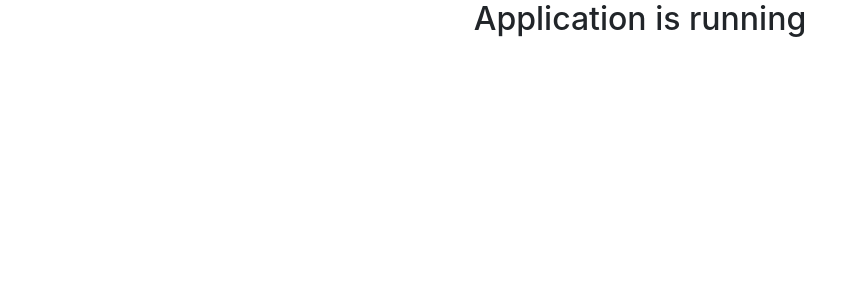
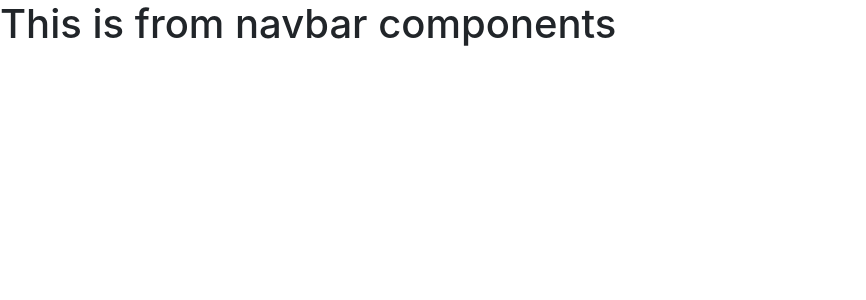
Before and after one commit to sowrovsarkar63/Adventourous-Touring-Web-App-With-React-Front-End, a React (Create React App) app: page / in a window 1280 px wide. Shown: the top 300 px of the page, without its empty margins (0-866 px from the left). Built offline with nearby package versions, Linux system fonts and the light colour scheme.

Commit message:
Ready start on this project

```diff
--- a/src/App.js
+++ b/src/App.js
@@ -1,10 +1,19 @@
+import { BrowserRouter, Route, Switch } from "react-router-dom";
 import "./App.css";
+import Home from "./components/Pages/Home/Home";
 
 function App() {
     return (
-        <div className="App">
-            <h2>Application is running </h2>
-        </div>
+        <BrowserRouter>
+            <Switch>
+                <Route exact path="/">
+                    <Home></Home>
+                </Route>
+                <Route path="/home">
+                    <Home></Home>
+                </Route>
+            </Switch>
+        </BrowserRouter>
     );
 }
 
--- /dev/null
+++ b/src/components/Header/Navbar/Navbar.js
@@ -0,0 +1,11 @@
+import React from "react";
+
+const Navbar = () => {
+    return (
+        <div>
+            <h1>This is from navbar components</h1>
+        </div>
+    );
+};
+
+export default Navbar;
--- /dev/null
+++ b/src/components/Pages/Home/Home.js
@@ -0,0 +1,12 @@
+import React from "react";
+import Navbar from "../../Header/Navbar/Navbar";
+
+const Home = () => {
+    return (
+        <>
+            <Navbar></Navbar>
+        </>
+    );
+};
+
+export default Home;
```
Also changed, not shown: firebase.json (added), src/components/Header/Navbar/Navbar.css (added), src/components/Pages/Home/Home.css (added), 1 other file (tests, documents, lock files or other folders).
